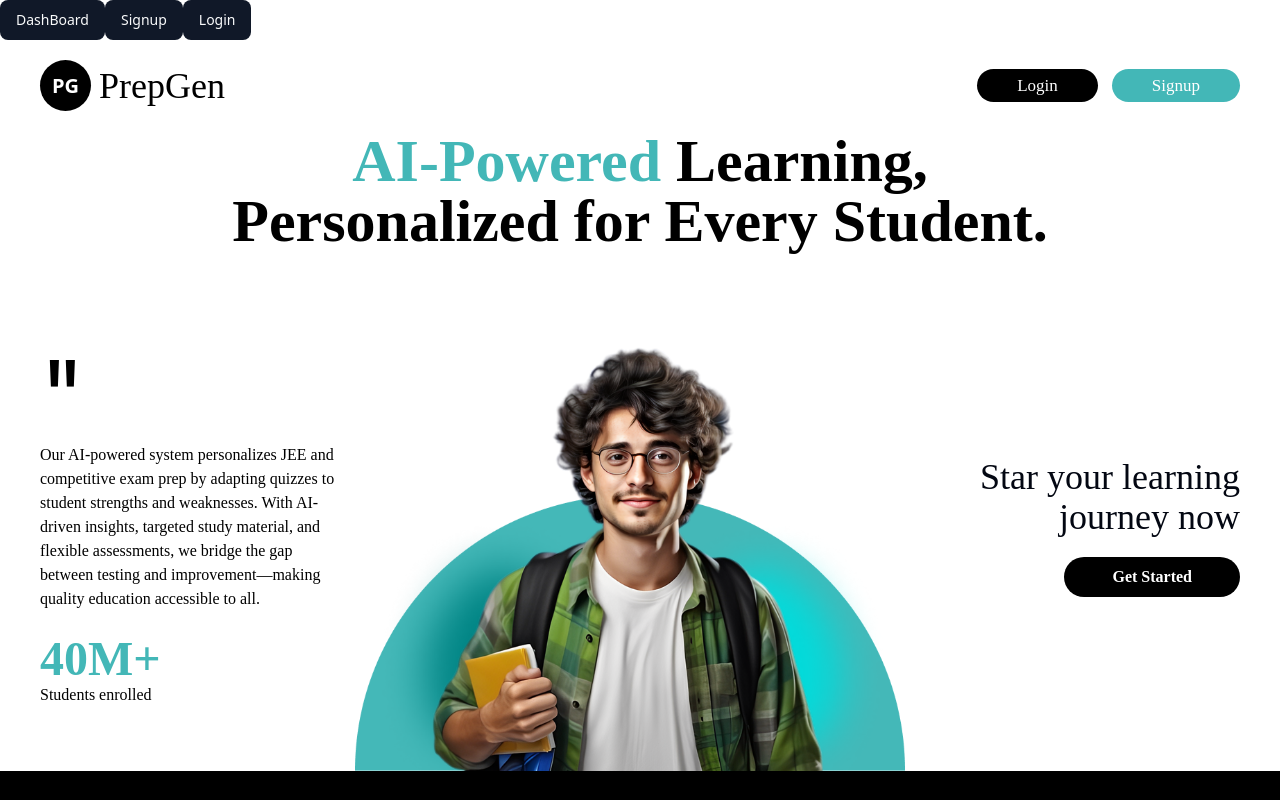
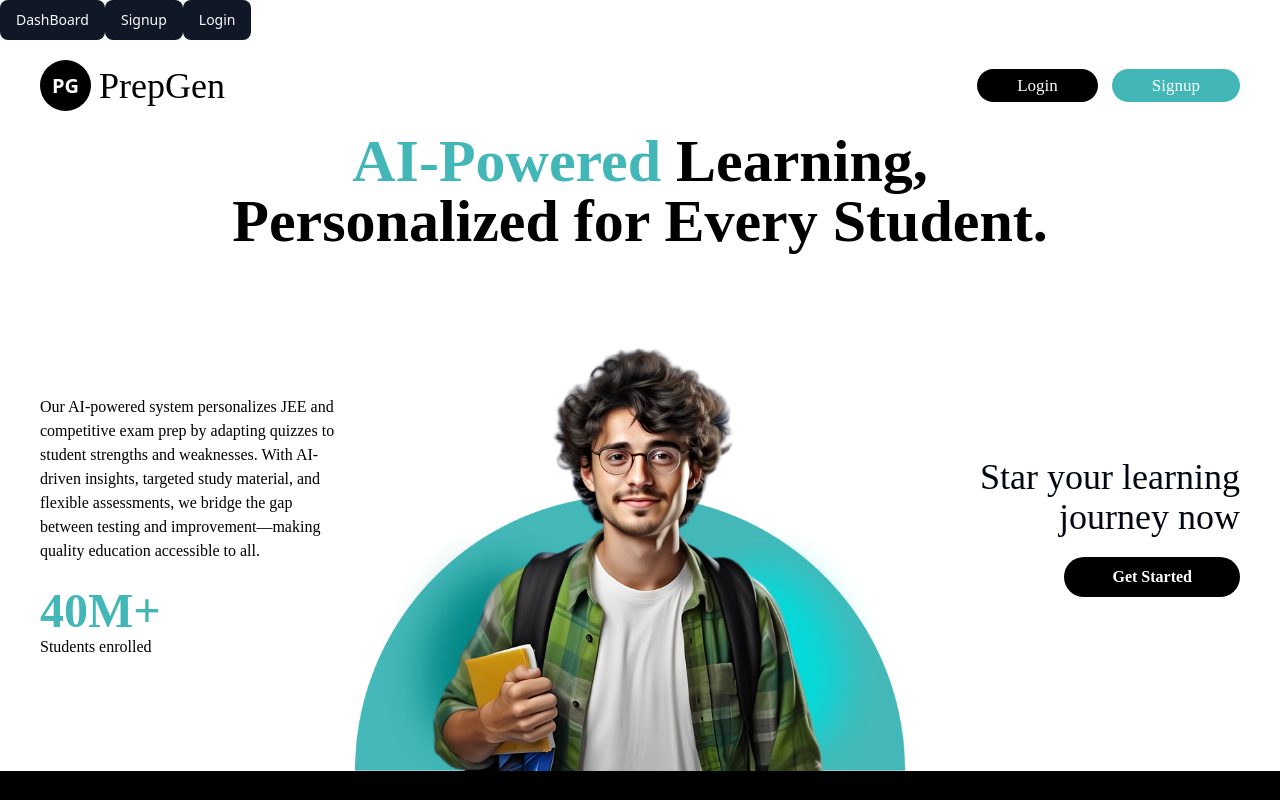
Before and after one commit to imamangupta/tech-pragyan-app, a Next.js app: page / in a window 1280 px wide. Shown: the top 800 px of the page. Built offline with nearby package versions, Linux system fonts and the light colour scheme.

Commit message:
fix home bug

```diff
--- a/src/app/components/Hero.tsx
+++ b/src/app/components/Hero.tsx
@@ -40,7 +40,7 @@ const Hero = () => {
               {/* Left Column - Quote and Stats */}
               <div className="w-full md:w-[361px] flex flex-col justify-start items-start gap-6">
                 <div className="flex flex-col justify-center items-start">
-                  <div className="text-black text-6xl md:text-8xl font-normal font-['Inter'] leading-none">"</div>
+                  <div className="text-black text-6xl md:text-8xl font-normal font-['Inter'] leading-none"></div>
                   <div className="text-black text-sm md:text-base font-normal font-['Poppins']">
                     Our AI-powered system personalizes JEE and competitive exam prep by adapting quizzes to student
                     strengths and weaknesses. With AI-driven insights, targeted study material, and flexible assessments,
--- a/src/app/components/Review.tsx
+++ b/src/app/components/Review.tsx
@@ -97,6 +97,9 @@ const Review = () => {
 
   const visibleReviews = reviews.slice(currentIndex, currentIndex + 3);
 
+  console.log(visibleReviews);
+
+
   return (
     <div className="w-full px-4 md:px-12 py-11 bg-black flex flex-col justify-start items-center gap-2.5 overflow-hidden">
       <div className="w-full flex flex-col justify-start items-center gap-[35px]">
```
